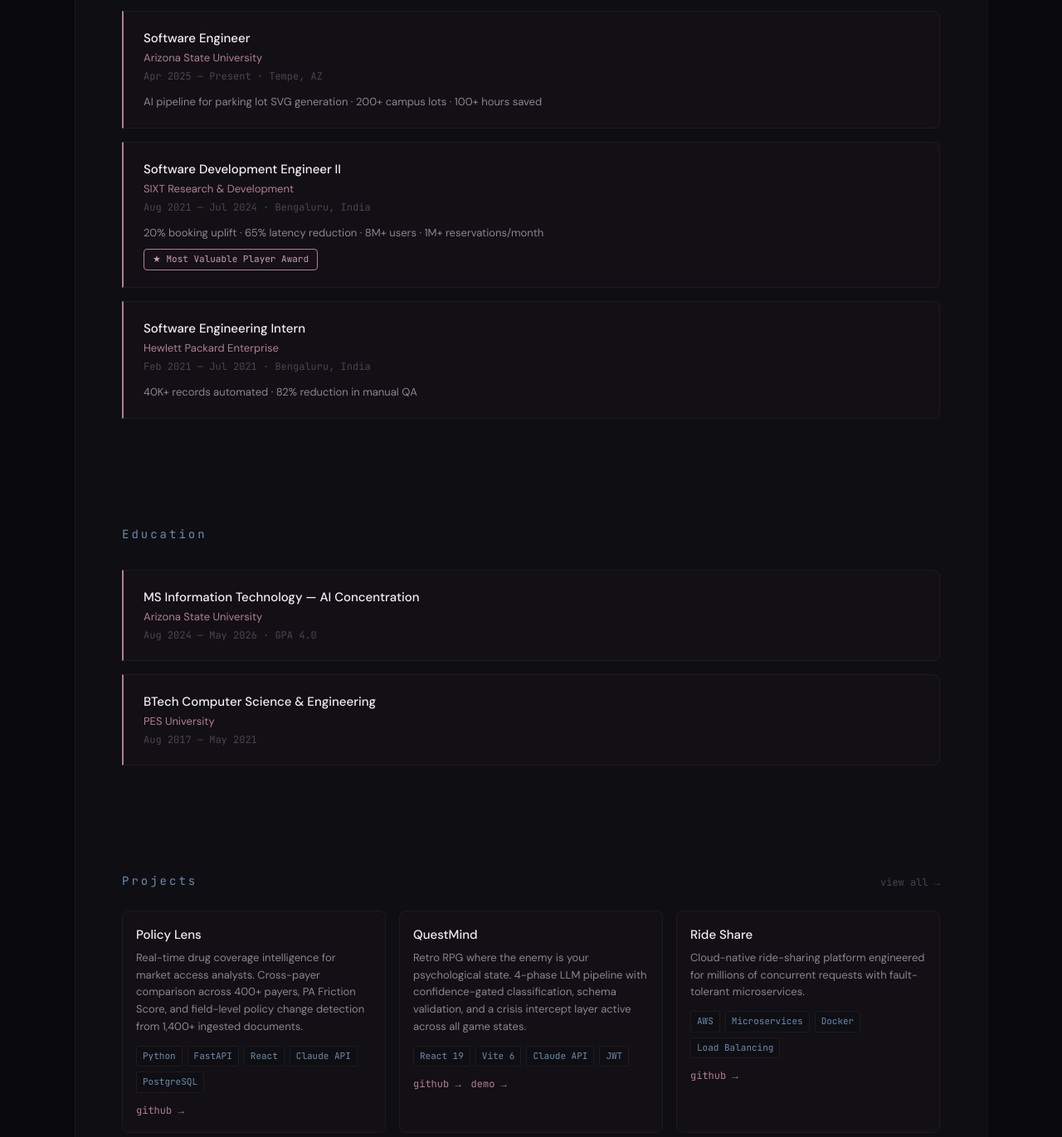
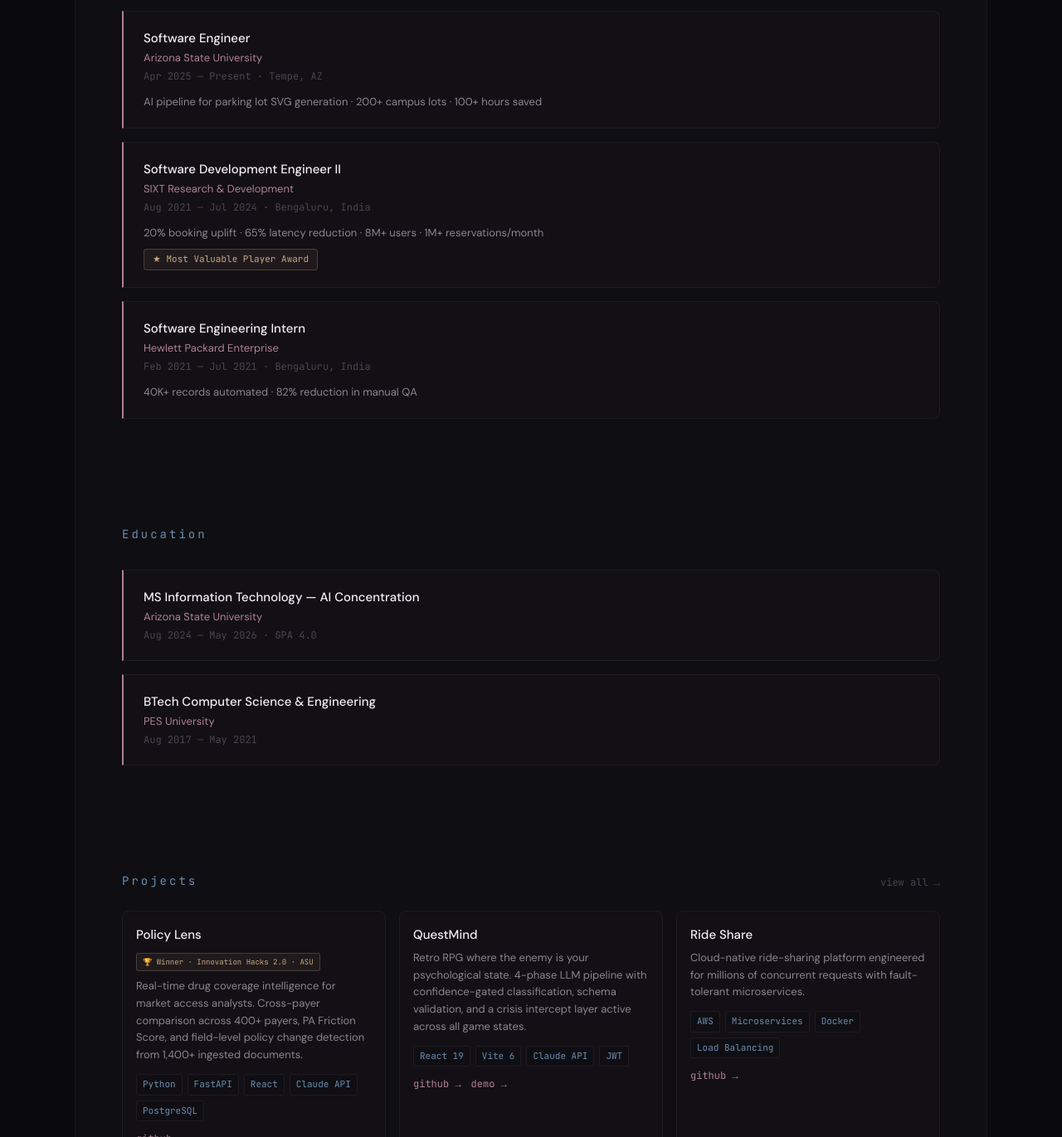
Before and after one commit to navneetha-rajan/navneetha-rajan.github.io, a Next.js app: page / in a window 1280 px wide. Shown: the part 912-2283 px from the top of the page at 83% size. Built offline with nearby package versions, Linux system fonts and the light colour scheme; a web font is replaced by a local one.

Commit message:
Update awards

```diff
--- a/app/page.tsx
+++ b/app/page.tsx
@@ -64,6 +64,7 @@
     description: 'Real-time drug coverage intelligence for market access analysts. Cross-payer comparison across 400+ payers, PA Friction Score, and field-level policy change detection from 1,400+ ingested documents.',
     tech: ['Python', 'FastAPI', 'React', 'Claude API', 'PostgreSQL'],
     github: 'https://github.com/navneetha-rajan/policy-lens',
+    award: '🏆 Winner · Innovation Hacks 2.0 · ASU',
   },
   {
     title: 'QuestMind',
@@ -373,11 +374,11 @@
                   display: 'inline-flex',
                   alignItems: 'center',
                   marginTop: '8px',
-                  background: '#16101A',
-                  border: '0.5px solid #B08090',
+                  background: 'rgba(196, 168, 130, 0.08)',
+                  border: '0.5px solid rgba(196, 168, 130, 0.25)',
                   borderRadius: '4px',
                   padding: '3px 10px',
-                  ...mono(11, '#C9A0AC'),
+                  ...mono(11, '#C4A882'),
                 }}>
                   ★ Most Valuable Player Award
                 </span>
@@ -433,6 +434,21 @@
                 onMouseLeave={(e) => (e.currentTarget.style.borderColor = '#1E1B22')}
               >
                 <p style={{ ...dm(15, 500, '#F2EEF5'), margin: '0 0 6px' }}>{p.title}</p>
+                {'award' in p && !!p.award && (
+                  <p style={{
+                    fontFamily: '"JetBrains Mono", monospace',
+                    fontSize: '9px',
+                    color: '#C4A882',
+                    background: 'rgba(196, 168, 130, 0.08)',
+                    border: '0.5px solid rgba(196, 168, 130, 0.25)',
+                    borderRadius: '3px',
+                    padding: '3px 7px',
+                    marginBottom: '8px',
+                    display: 'inline-block',
+                  }}>
+                    {p.award as string}
+                  </p>
+                )}
                 <p style={{ ...dm(13, 400, '#8A8590'), lineHeight: 1.6, margin: '0 0 12px' }}>{p.description}</p>
                 <div className="flex flex-wrap gap-1.5" style={{ marginBottom: '12px' }}>
                   {p.tech.map((t, ti) => (
--- a/app/projects/page.tsx
+++ b/app/projects/page.tsx
@@ -13,6 +13,7 @@
       'Real-time drug coverage intelligence for market access analysts. Cross-payer comparison across 400+ payers, PA Friction Score, and field-level policy change detection from 1,400+ ingested documents.',
     tech: ['Python', 'FastAPI', 'React', 'Claude API', 'Ollama', 'Qwen', 'PostgreSQL', 'Playwright', 'PyMuPDF'],
     github: 'https://github.com/navneetha-rajan/policy-lens',
+    award: '🏆 Winner · Innovation Hacks 2.0 · ASU',
     featured: true,
   },
   {
@@ -159,6 +160,21 @@
                     </span>
                   )}
                 </div>
+                {'award' in project && project.award && (
+                  <p style={{
+                    fontFamily: '"JetBrains Mono", monospace',
+                    fontSize: '9px',
+                    color: '#C4A882',
+                    background: 'rgba(196, 168, 130, 0.08)',
+                    border: '0.5px solid rgba(196, 168, 130, 0.25)',
+                    borderRadius: '3px',
+                    padding: '3px 7px',
+                    marginBottom: '8px',
+                    display: 'inline-block',
+                  }}>
+                    {project.award as string}
+                  </p>
+                )}
                 <p style={{ fontFamily: '"JetBrains Mono", monospace', fontSize: '10px', color: 'var(--color-accent-slate)', marginBottom: '8px' }}>
                   {project.subtitle}
                 </p>
```
